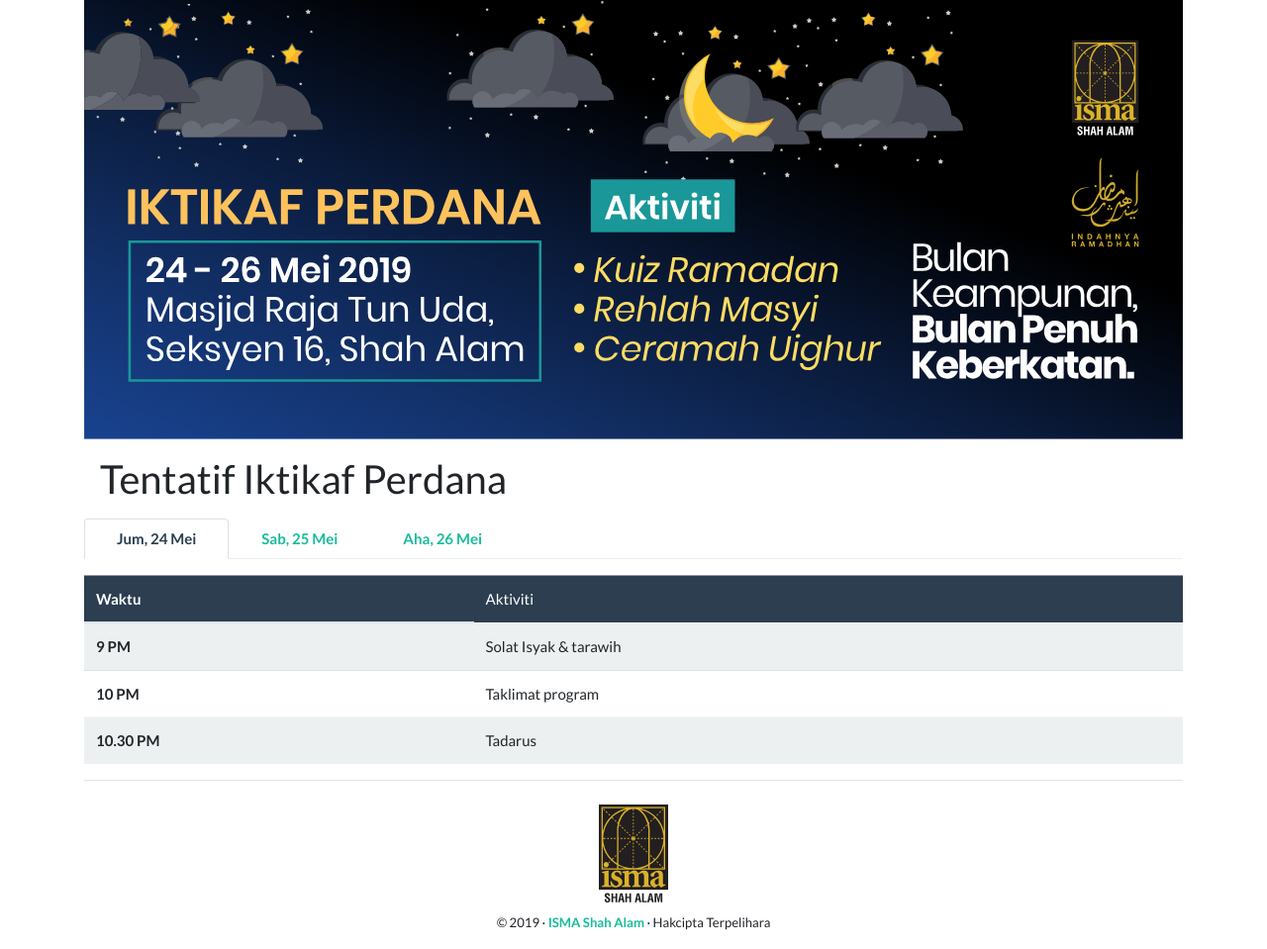
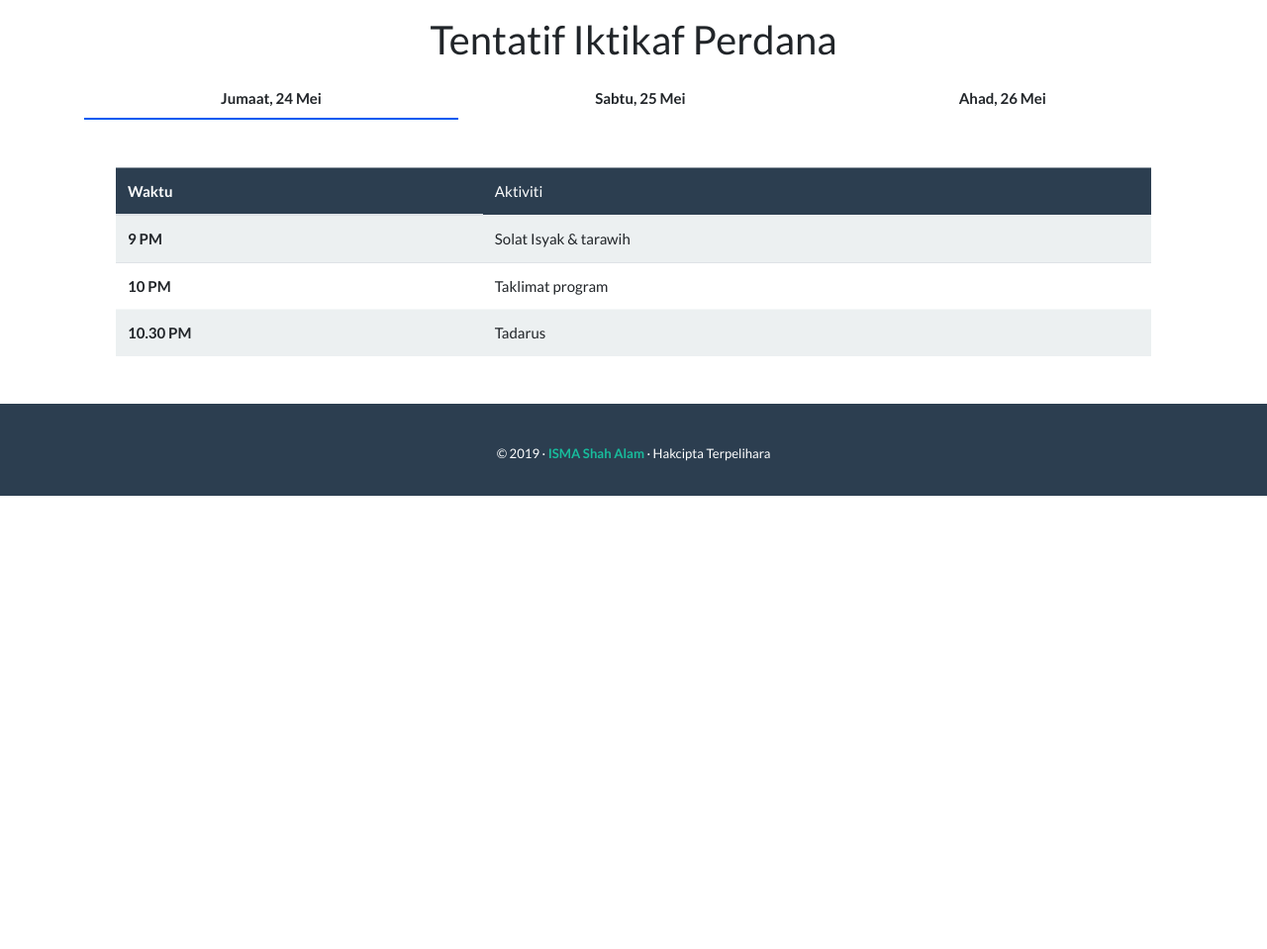
Before and after one commit to alfi-ramadhani/Jadual-Iktikaf, a PHP site: page / in a window 1280 px wide. Shown: the whole page at 99% size. After the commit the page ends 501 px from the top, so only its background shows below. Run offline with PHP 8.4, Linux system fonts and the light colour scheme; some libraries are stand-ins or nearby versions.

Commit message:
Second Commit

```diff
--- a/footer.php
+++ /dev/null
@@ -1,13 +0,0 @@
-<hr>
-
-<center><img class="m-2" src="images/logoisma2.svg" width="70"></center>
-
-<p style="text-align:center"><small>&#169; <?php echo date('Y'); ?> · <a href="https://www.ismashahalam.net"><b>ISMA Shah Alam</b></a> · Hakcipta Terpelihara</small></p>
-
-</div>
-
-<script src="https://code.jquery.com/jquery-3.3.1.slim.min.js" integrity="sha384-q8i/X+965DzO0rT7abK41JStQIAqVgRVzpbzo5smXKp4YfRvH+8abtTE1Pi6jizo" crossorigin="anonymous"></script>
-<script src="https://stackpath.bootstrapcdn.com/bootstrap/4.3.1/js/bootstrap.min.js" integrity="sha384-JjSmVgyd0p3pXB1rRibZUAYoIIy6OrQ6VrjIEaFf/nJGzIxFDsf4x0xIM+B07jRM" crossorigin="anonymous"></script>
-
-</body>
-</html>
--- a/header.php
+++ b/header.php
@@ -1,11 +1,86 @@
 <!DOCTYPE html>
-<html lang="en">
+<html ⚡ lang="en">
   <head>
     <meta charset="utf-8">
-  <meta name="viewport" content="width=device-width, initial-scale=1, shrink-to-fit=no">
-  <meta name="robots" content="noindex">
-  <link rel="stylesheet" href="https://bootswatch.com/4/flatly/bootstrap.min.css" >
+    <meta name="viewport" content="width=device-width,minimum-scale=1">
+    <meta name="description" content="This is the AMP Boilerplate.">
+    <link rel="preload" as="script" href="https://cdn.ampproject.org/v0.js">
+    <link rel="preconnect dns-prefetch" href="https://fonts.gstatic.com/" crossorigin>
+    <style amp-boilerplate>
+      body{-webkit-animation:-amp-start 8s steps(1,end) 0s 1 normal both;-moz-animation:-amp-start 8s steps(1,end) 0s 1 normal both;-ms-animation:-amp-start 8s steps(1,end) 0s 1 normal both;animation:-amp-start 8s steps(1,end) 0s 1 normal both}@-webkit-keyframes -amp-start{from{visibility:hidden}to{visibility:visible}}@-moz-keyframes -amp-start{from{visibility:hidden}to{visibility:visible}}@-ms-keyframes -amp-start{from{visibility:hidden}to{visibility:visible}}@-o-keyframes -amp-start{from{visibility:hidden}to{visibility:visible}}@keyframes -amp-start{from{visibility:hidden}to{visibility:visible}}
+    </style>
+    <link href="https://bootswatch.com/4/flatly/bootstrap.min.css" rel="stylesheet">
+    <script async src="https://cdn.ampproject.org/v0.js"></script>
+    <script async custom-element="amp-selector" src="https://cdn.ampproject.org/v0/amp-selector-0.1.js"></script>
+    <!-- Import other AMP Extensions here -->
+    <style amp-custom>
+    /* body { font-family: 'Montserrat', sans-serif } */
+    :root {
+      --color-primary: #005AF0;
+      --space-1: .5rem;  /* 8px */
+      --space-4: 2rem;   /* 32px */
+    }
 
+    /* Styles for the flex layout based tabs */
+    amp-selector[role=tablist].tabs-with-flex {
+        display: flex;
+        flex-wrap: wrap;
+    }
+    amp-selector[role=tablist].tabs-with-flex [role=tab] {
+        flex-grow: 1;
+        /* custom styling, feel free to change */
+        text-align: center;
+        padding: var(--space-1);
+    }
+    amp-selector[role=tablist].tabs-with-flex [role=tab][selected] {
+        outline: none;
+        /* custom styling, feel free to change */
+        border-bottom: 2px solid var(--color-primary);
+    }
+    amp-selector[role=tablist].tabs-with-flex [role=tabpanel] {
+        display: none;
+        width: 100%;
+        order: 1; /* must be greater than the order of the tab buttons to flex to the next line */
+        /* custom styling, feel free to change */
+        padding: var(--space-4);
+    }
+    amp-selector[role=tablist].tabs-with-flex [role=tab][selected] + [role=tabpanel] {
+        display: block;
+    }
+
+    /* Styles for the selector based tabs */
+    amp-selector[role=tablist].tabs-with-selector {
+        display: flex;
+    }
+    amp-selector[role=tablist].tabs-with-selector [role=tab][selected] {
+        outline: none;
+        /* custom styling, feel free to change */
+        border-bottom: 2px solid var(--color-primary);
+    }
+    amp-selector[role=tablist].tabs-with-selector {
+        display: flex;
+    }
+    amp-selector[role=tablist].tabs-with-selector [role=tab] {
+      /* custom styling, feel free to change */
+      width: 100%;
+      text-align: center;
+      padding: var(--space-1);
+    }
+    amp-selector.tabpanels [role=tabpanel] {
+      display: none;
+      /* custom styling, feel free to change */
+      padding: var(--space-4);
+    }
+    amp-selector.tabpanels [role=tabpanel][selected] {
+      outline: none;
+      display: block;
+    }
+    </style>
+    <noscript>
+      <style amp-boilerplate>body{-webkit-animation:none;-moz-animation:none;-ms-animation:none;animation:none}</style>
+    </noscript>
+
+    <link rel="canonical" href=".">
     <link rel="shortcut icon" href="images/favicon.png" />
     <link rel="image_src" href="images/iktikaf-isma-shah-alam.jpg" />
     <meta name="description" content="Iktikaf Perdana | ISMA Shah Alam"/>
--- a/index.php
+++ b/index.php
@@ -1,4 +1,5 @@
-<?php include 'header.php';?>
+<?php require 'header.php';?>
+
     <title>Iktikaf Perdana | ISMA Shah Alam</title>
   </head>
   <body>
@@ -10,29 +11,27 @@ Web Pemilik:	https://www.ismashahalam.net
   Pengaturcara:	ALFI Studio
   Author URI:		https://studio.alfiya.com.my/
   Versi:			1.0
-CSS:			Bootstrap 4.1
   -->
 
+  <div class="bg-primary">
     <div class="container">
-
-<div id="carouzel" class="carousel slide" data-ride="carousel">
-  <div class="carousel-inner">
-    <div class="carousel-item active">
-      <img class="d-block w-100" src="images/header.svg" alt="header">
-    </div>
+      <amp-img src="images/header.svg" alt="header" height="546" width="1366" layout="responsive"></amp-img>
     </div>
   </div>
 
-<h2 class="page-header m-3">Tentatif Iktikaf Perdana</h2>
+  <div class="container">
+    <h2 style="text-align:center" class="page-header m-3">Tentatif Iktikaf Perdana</h2>
 
-<ul class="nav nav-tabs" role="tablist">
-  <li class="nav-item"><a class="nav-link active" data-toggle="tab" href="#home" role="tab"><b>Jum, 24 Mei</b></a></li>
-  <li class="nav-item"><a class="nav-link" data-toggle="tab" href="#menu1" role="tab"><b>Sab, 25 Mei</b></a></li>
-  <li class="nav-item"><a class="nav-link" data-toggle="tab" href="#menu2" role="tab"><b>Aha, 26 Mei</b></a></li>
-</ul>
-
-<div class="tab-content">
-  <div id="home" class="tab-pane fade show active" role="tabpanel">
+      <amp-selector class="tabs-with-flex"
+        role="tablist">
+        <div id="tab1"
+          role="tab"
+          aria-controls="tabpanel1"
+          option
+          selected><b>Jumaat, 24 Mei</b></div>
+        <div id="tabpanel1"
+          role="tabpanel"
+          aria-labelledby="tab1">
           <table class="table table-hover mt-3">
             <thead>
               <tr class="table-primary">
@@ -56,7 +55,13 @@ CSS:			Bootstrap 4.1
             </tbody>
           </table>
           </div>
-  <div id="menu1" class="tab-pane fade" role="tabpanel">
+        <div id="tab2"
+          role="tab"
+          aria-controls="tabpanel2"
+          option><b>Sabtu, 25 Mei</b></div>
+        <div id="tabpanel2"
+          role="tabpanel"
+          aria-labelledby="tab2">
           <table class="table table-hover mt-3">
             <thead>
               <tr class="table-primary">
@@ -116,7 +121,13 @@ CSS:			Bootstrap 4.1
             </tbody>
           </table>
           </div>
-  <div id="menu2" class="tab-pane fade" role="tabpanel">
+        <div id="tab3"
+          role="tab"
+          aria-controls="tabpanel3"
+          option><b>Ahad, 26 Mei</b></div>
+        <div id="tabpanel3"
+          role="tabpanel"
+          aria-labelledby="tab3">
           <table class="table table-hover mt-3">
             <thead>
               <tr class="table-primary">
@@ -156,6 +167,14 @@ CSS:			Bootstrap 4.1
             </tbody>
           </table>
         </div>
+      </amp-selector>
+
+    </div>
+    <div class="bg-primary text-white p-3">
+    <center><amp-img class="m-2" src="images/logoisma.svg" width="70" height="100" ></amp-img></center>
+
+    <p style="text-align:center"><small>&#169; <?php echo date('Y'); ?> · <a href="https://www.ismashahalam.net"><b>ISMA Shah Alam</b></a> · Hakcipta Terpelihara</small></p>
     </div>
 
-<?php include 'footer.php' ?>
+  </body>
+</html>
```
Also changed, not shown: readme.md (deleted). Lines whose indentation alone changed are shown as unchanged.
